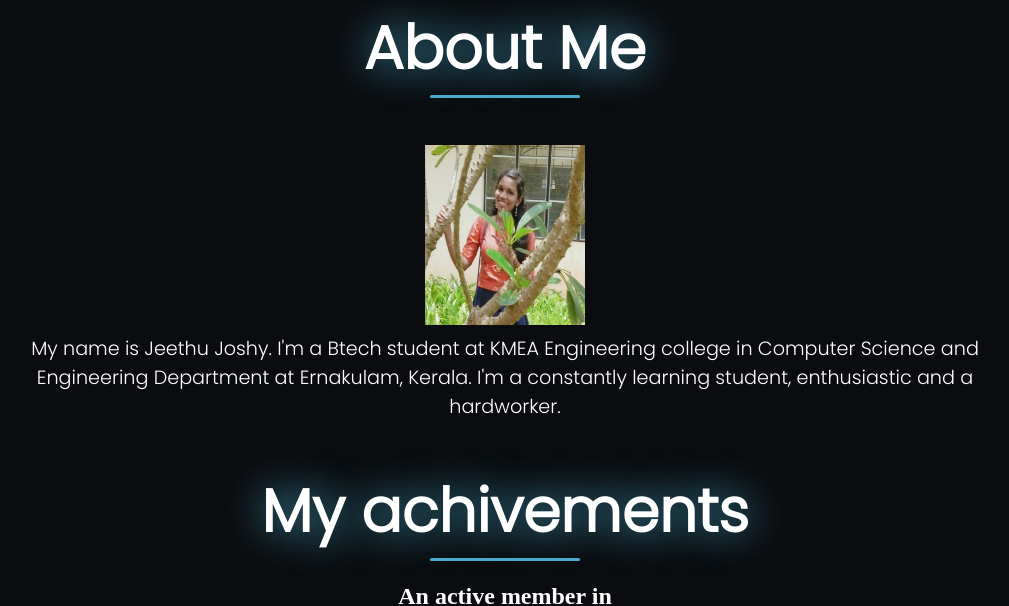
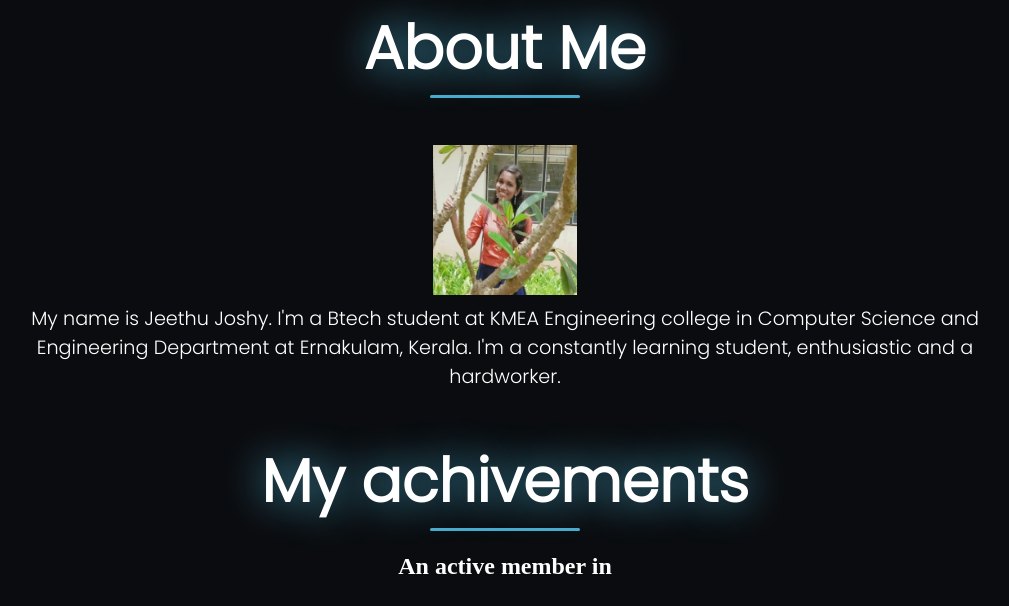
Before and after one commit to JeethuJoshy/website, a plain HTML site: page index.html in a window 1280 px wide. Shown: the part 817-1423 px from the top of the page, without its empty margins (135-1144 px from the left). Drawn offline with nearby package versions, Linux system fonts and the light colour scheme.

Commit message:
Update index.html

```diff
--- a/index.html
+++ b/index.html
@@ -57,7 +57,7 @@
 		  <h3>About Me<hr></h3>
       <div class="col-md-12">
         <div class="col-md-6" style="margin-top: 30px;">
-      <img src="meee.jpg" alt="image of me" width="160" height="180">
+      <img src="pic.jpg" alt="image of me" width="144" height="150">
         </div>
          <div class="col-md-6" align="center">
 		  <p style="width: 80%">My name is Jeethu Joshy. I'm a Btech student at KMEA Engineering college in Computer Science and Engineering Department at Ernakulam, Kerala. I'm a constantly learning student, enthusiastic and a hardworker.</p>
```
